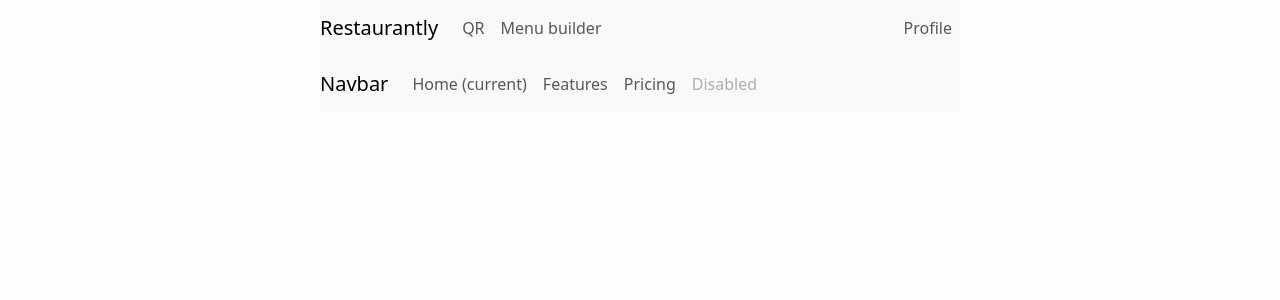
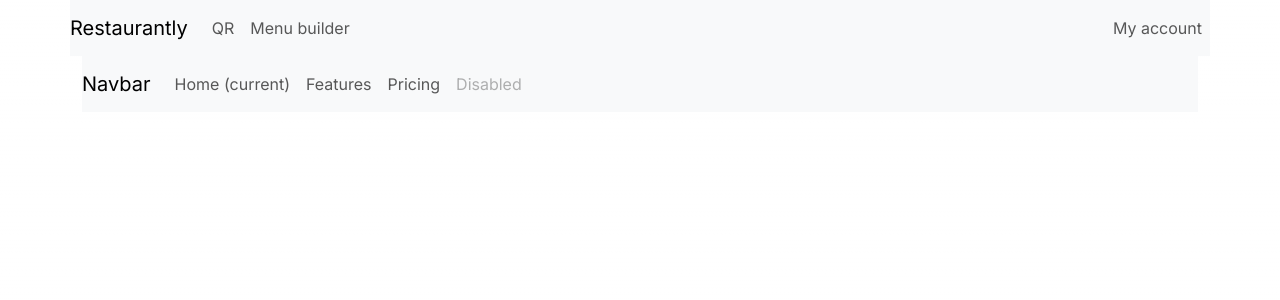
Before and after one commit to himido-tech/restaurantly.app, a Next.js app: page /dashboard in a window 1280 px wide. Shown: the top 300 px of the page. Built offline with nearby package versions, Linux system fonts and the light colour scheme.

Commit message:
use bootstrap layout:

```diff
--- a/app/components/navbar.tsx
+++ b/app/components/navbar.tsx
@@ -18,7 +18,7 @@
                         <a className="nav-link" href="/menu">Menu builder</a>
                     </li>
                     <li className="nav-item ms-auto">
-                        <a className="nav-link" href="#">Profile</a>
+                        <a className="nav-link" href="#">My account</a>
                     </li>
                 </ul>
             </div>
--- a/app/layout.tsx
+++ b/app/layout.tsx
@@ -18,9 +18,18 @@
 }) {
   return (
     <html lang="en">
-      <body className={`${inter.className}, ${page_layout.body}`}>
-        <NavBar />
-        {children}
+      <body className={`${inter.className}`}>
+        <div className="container">
+          <div className="row">
+            <div className="col-md"></div>
+            <NavBar />
+          </div>
+          <div className="row">
+            <div className="col-md">{children}</div>
+
+          </div>
+
+        </div>
       </body>
     </html>
   )
```
